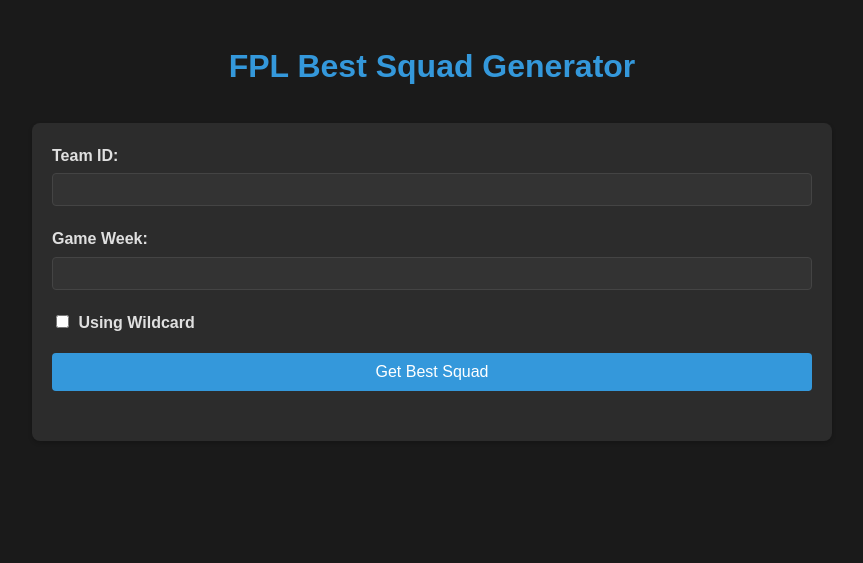
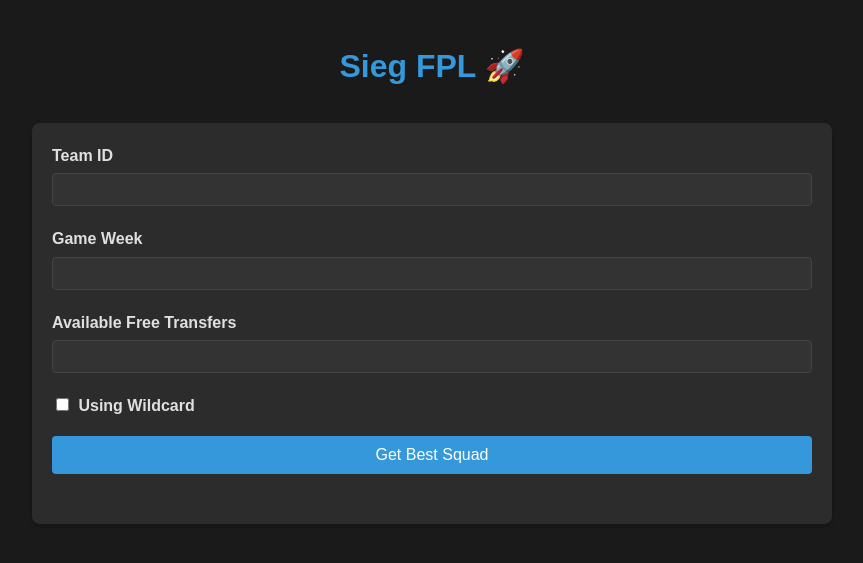
Before and after one commit to infinitetrooper/SiegFPL, a Flask app: page / in a window 1280 px wide. Shown: the top 563 px of the page, without its empty margins (208-1071 px from the left). Run offline with Flask 3, Linux system fonts and the light colour scheme; parts of the project's set-up code (start-up, migrations or seed data) failed here and were passed over.

Commit message:
Added free transfers input

```diff
--- a/app.py
+++ b/app.py
@@ -10,11 +10,12 @@ def index():
     if request.method == 'POST':
         team_id = request.form['team_id']
         game_week = request.form['game_week']
+        free_transfers = request.form['free_transfers']
         wildcard = request.form.get('wildcard') == 'on'
 
         try:
             squad, best_11, captain, predicted_points = get_best_squad(
-                int(team_id), int(game_week), wildcard)
+                int(team_id), int(game_week), int(free_transfers), wildcard)
             result = {
                 'squad': squad,
                 'best_11': best_11,
--- a/src/main.py
+++ b/src/main.py
@@ -94,7 +94,7 @@ def get_wild_card_usage():
         except ValueError:
             print("Invalid input. Please enter 'Y' or 'N'.")
 
-def get_best_squad(team_id, game_week, wildcard=False):
+def get_best_squad(team_id, game_week, free_transfers, wildcard=False):
     try:
         fpl_data = load_and_filter_data(year="2024-25", min_minutes=60, min_gw=3)
         eligible_players = get_eligible_players_for_gw(gw=game_week, merged_gw_df=fpl_data, latest_data=load_latest_data())
@@ -104,7 +104,7 @@ def get_best_squad(team_id, game_week, wildcard=False):
         else:
             current_team = None
 
-        squad, best_11, captain = pick_best_squad(player_data=eligible_players, prev_squad=current_team, free_transfers=2, transfer_threshold=4)
+        squad, best_11, captain = pick_best_squad(player_data=eligible_players, prev_squad=current_team, free_transfers=free_transfers, transfer_threshold=4)
 
         predicted_points = best_11["xPts"].sum() + captain["xPts"]
 
--- a/templates/index.html
+++ b/templates/index.html
@@ -3,7 +3,7 @@
 <head>
     <meta charset="UTF-8">
     <meta name="viewport" content="width=device-width, initial-scale=1.0">
-    <title>FPL Best Squad Generator</title>
+    <title>Sieg FPL 🚀</title>
     <style>
         body {
             font-family: Arial, sans-serif;
@@ -94,34 +94,45 @@
     <script>
         function loadStoredValues() {
             const teamId = localStorage.getItem('teamId') || '';
+            document.getElementById('team_id').value = teamId;
+
             const gameWeek = localStorage.getItem('gameWeek') || '';
-            document.getElementById('team_id').value = teamId;
             document.getElementById('game_week').value = gameWeek;
+
+            const freeTransfers = localStorage.getItem('freeTransfers') || '';
+            document.getElementById('free_transfers').value = freeTransfers;
         }
 
         function saveValues() {
             const teamId = document.getElementById('team_id').value;
+            localStorage.setItem('teamId', teamId);
+
             const gameWeek = document.getElementById('game_week').value;
-            localStorage.setItem('teamId', teamId);
             localStorage.setItem('gameWeek', gameWeek);
+
+            const freeTransfers = document.getElementById('free_transfers').value;
+            localStorage.setItem('freeTransfers', freeTransfers);
         }
 
         window.onload = loadStoredValues;
     </script>
 </head>
 <body>
-    <h1>FPL Best Squad Generator</h1>
+    <h1>Sieg FPL 🚀</h1>
 
     <div class="container">
         {% if error %}
         <p class="error">{{ error }}</p>
         {% endif %}
         <form method="POST" onsubmit="saveValues()">
-            <label for="team_id">Team ID:</label>
+            <label for="team_id">Team ID</label>
             <input type="number" id="team_id" name="team_id" required>
 
-            <label for="game_week">Game Week:</label>
+            <label for="game_week">Game Week</label>
             <input type="number" id="game_week" name="game_week" required>
+
+            <label for="free_transfers">Available Free Transfers</label>
+            <input type="number" id="free_transfers" name="free_transfers" required>
 
             <label for="wildcard">
                 <input type="checkbox" id="wildcard" name="wildcard">
```
